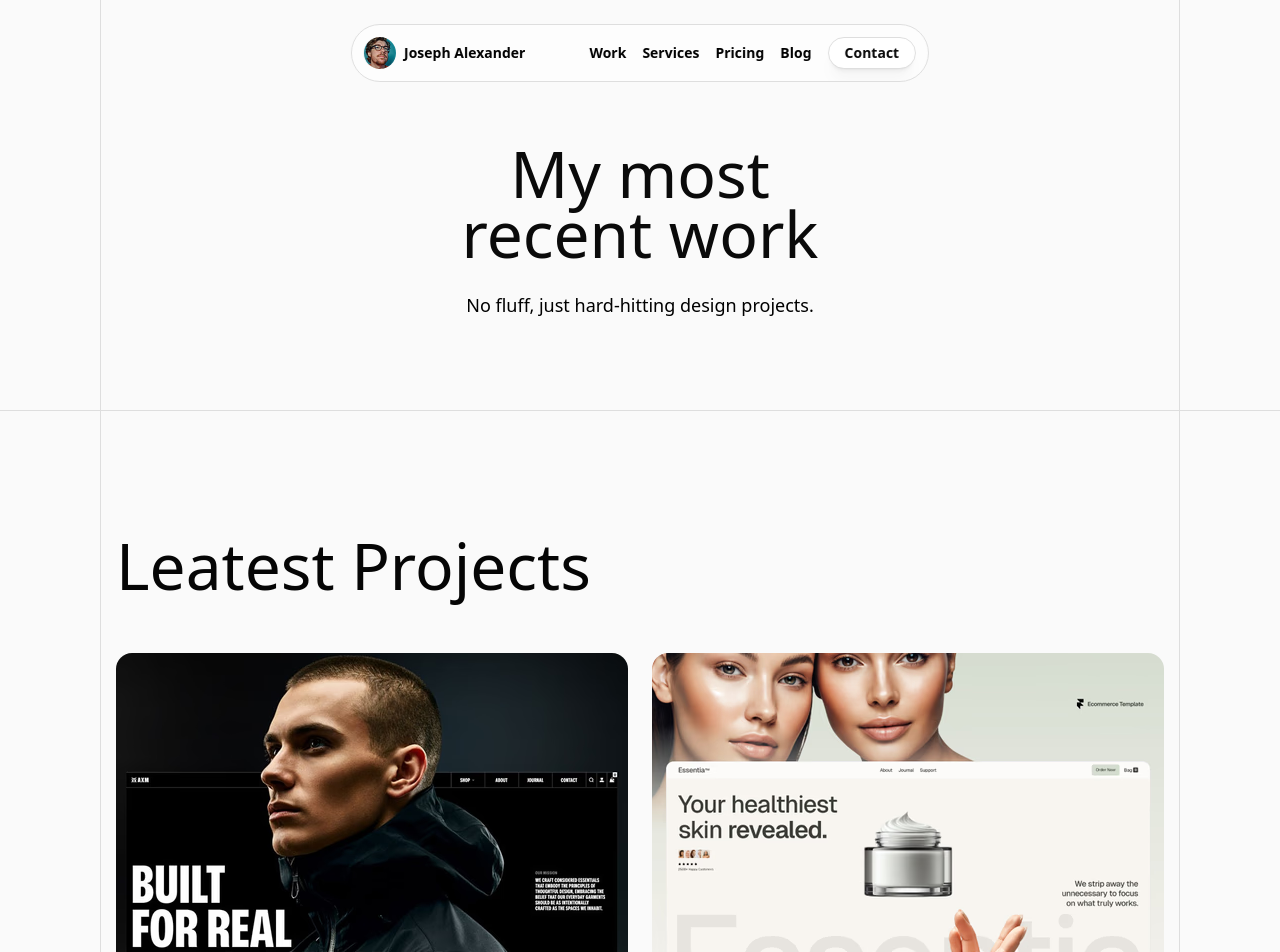
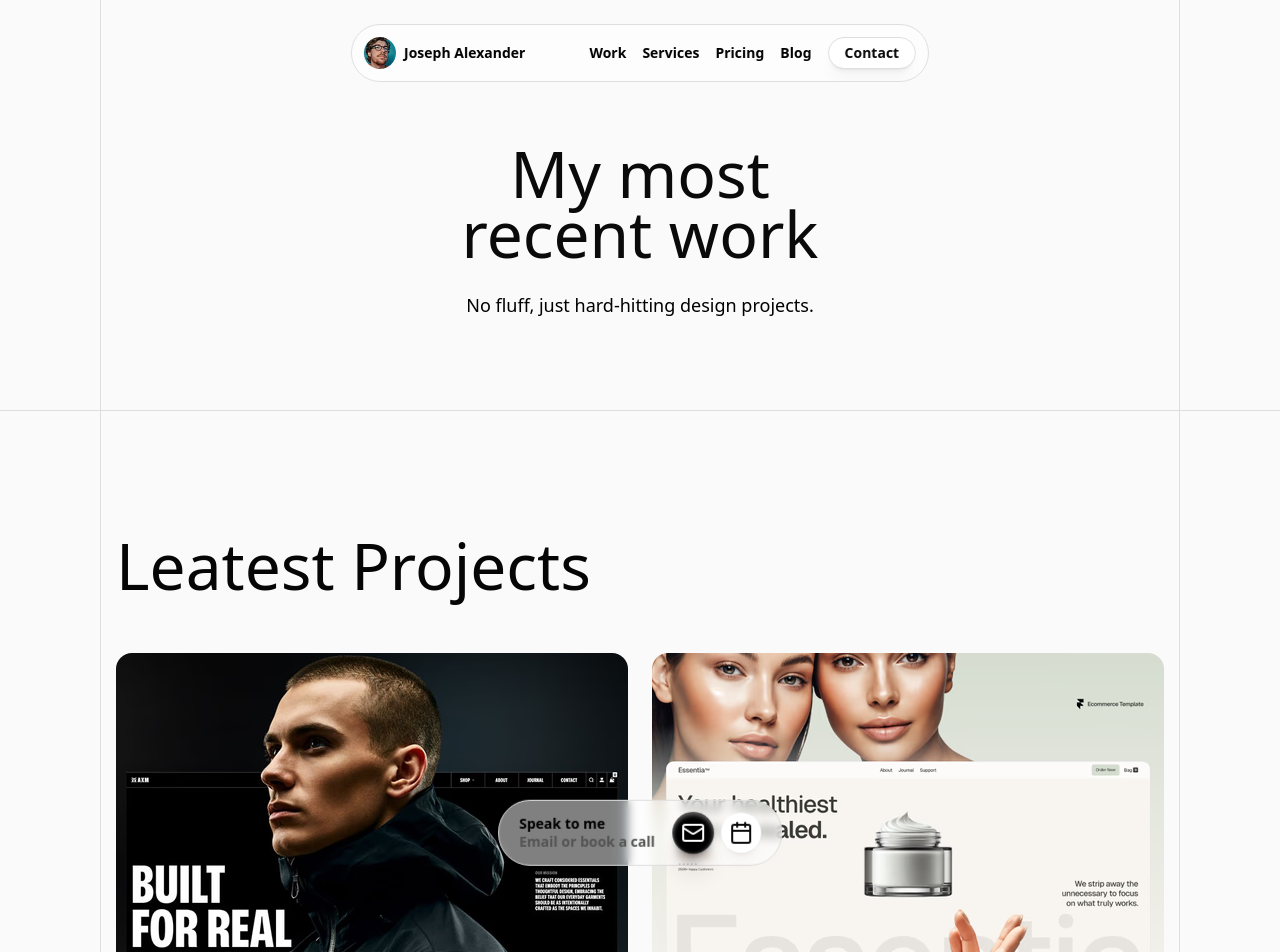
Before and after one commit to touseefahmed-cyber/launchfolio, a Next.js app: page /work in a window 1280 px wide. Shown: the top 952 px of the page. Built offline with nearby package versions, Linux system fonts and the light colour scheme.

Commit message:
info Box added

```diff
--- a/src/components/Site/Footer.tsx
+++ b/src/components/Site/Footer.tsx
@@ -2,7 +2,7 @@
 import React, { useEffect, useState } from 'react';
 import Link from "next/link";
 import { Instagram, Linkedin, Facebook, Youtube } from 'lucide-react';
-
+import { Mail,Calendar } from 'lucide-react';
 // Footer content data
 const FOOTER_DATA = {
     animation: {
@@ -55,6 +55,7 @@ const FOOTER_DATA = {
 
 function Footer() {
     const [activeIndex, setActiveIndex] = useState(0);
+    const [isVisible, setIsVisible] = useState(false);
 
     useEffect(() => {
         const interval = setInterval(() => {
@@ -62,6 +63,30 @@ function Footer() {
         }, FOOTER_DATA.animation.interval);
 
         return () => clearInterval(interval);
+    }, []);
+
+    useEffect(() => {
+        const handleScroll = () => {
+            const scrollY = window.scrollY;
+            const windowHeight = window.innerHeight;
+            const documentHeight = document.documentElement.scrollHeight;
+            const scrollBottom = scrollY + windowHeight;
+
+            // Check if scrolled down 200px
+            const scrolled200px = scrollY >= 200;
+
+            // Check if at the bottom of the page (with a small threshold, e.g., 50px)
+            const isAtBottom = scrollBottom >= documentHeight - 50;
+
+            // Show if scrolled 200px AND not at bottom
+            setIsVisible(scrolled200px && !isAtBottom);
+        };
+
+        // Initial check
+        handleScroll();
+
+        window.addEventListener("scroll", handleScroll);
+        return () => window.removeEventListener("scroll", handleScroll);
     }, []);
 
     return (
@@ -178,6 +203,22 @@ function Footer() {
                    </svg>
                </div>
            </div>
+            <div className={`glass-effect border group transition-all duration-300  ease-in-out border-[#dedede] z-30 ${isVisible ? 'translate-y-0' : 'translate-y-[130%]'} transition-all duration-300 ease-in-out rounded-full fixed bottom-[20px] w-fit md:py-[12px] py-[10px] md:px-[20px] px-[14px] left-1/2 transform -translate-x-1/2`}>
+                <div className="flex gap-[18px] items-center relative">
+                    <div className="  transition-all duration-300 ease-in-out md:block hidden">
+                        <h6 className="text-black text-[14px] leading-[14px] font-semibold mb-[4px]">Speak to me</h6>
+                        <span className="block text-[14px] leading-[14px] font-semibold text-[#545454]">Email or book a call</span>
+                    </div>
+                    <div className=" gap-[8px] md:flex hidden">
+                        <Link href="#" className="flex items-center justify-center w-[40px] h-[40px] bg-color rounded-full"><Mail /></Link>
+                        <Link href="#" className="flex items-center justify-center w-[40px] h-[40px] bg-white rounded-full shadow"><Calendar /></Link>
+                    </div>
+                    <div className=" gap-[8px] md:hidden flex">
+                        <Link href="#" className="flex items-center justify-center  bg-color rounded-full text-[12px] leading-[12px] gap-[6px] py-[8px] px-[12px]"><Mail size={16} className="shrink-0"/> Contact</Link>
+                        <Link href="#" className="flex items-center justify-center text-[12px] leading-[12px] bg-white rounded-full shadow gap-[6px] py-[8px] px-[12px] w-[120px]"><Calendar size={16} className="shrink-0"/> Book a call</Link>
+                    </div>
+                </div>
+            </div>
         </footer>
     );
 }
```
